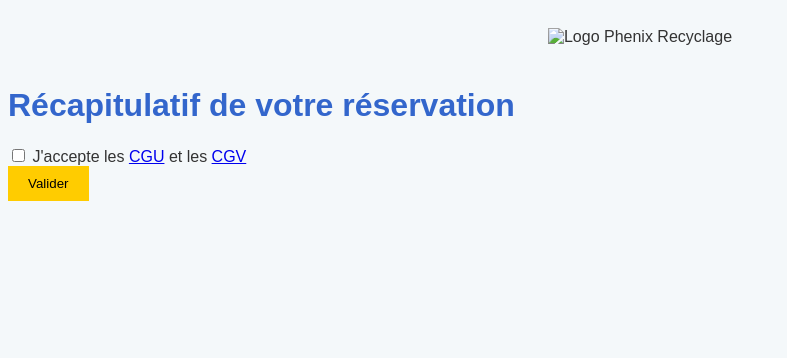
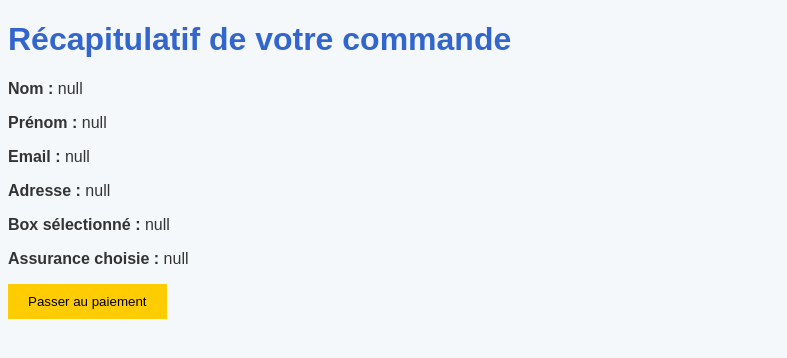
Before and after one commit to PhenixBox/AppPHXBOX, a plain HTML site: page recap.html in a window 1280 px wide. Shown: the whole page, without its empty margins (0-787 px from the left). Drawn offline with Linux system fonts and the light colour scheme.

Commit message:
Update recap.html

```diff
--- a/recap.html
+++ b/recap.html
@@ -1,29 +1,43 @@
-<!-- recap.html -->
+<!-- recapitulatif.html -->
 <!DOCTYPE html>
 <html lang="fr">
 <head>
   <meta charset="UTF-8">
   <meta name="viewport" content="width=device-width, initial-scale=1.0">
+  <title>Récapitulatif de la commande</title>
   <link rel="stylesheet" href="style.css">
-  <title>Récapitulatif de la Location</title>
 </head>
 <body>
-  <header>
-    <img src="assets/images/phenix-recyclage.png" alt="Logo Phenix Recyclage">
-  </header>
-  <main>
-    <h1>Récapitulatif de votre réservation</h1>
-    <div id="summary">
-      <!-- Dynamique avec JS -->
-    </div>
-    <div>
-      <input type="checkbox" id="cgu-cgv" required>
-      <label for="cgu-cgv">
-        J'accepte les <a href="cgu.html" target="_blank">CGU</a> et les <a href="cgv.html" target="_blank">CGV</a>
-      </label>
-    </div>
-    <button id="validate">Valider</button>
-  </main>
-  <script src="script.js"></script>
+  <h1>Récapitulatif de votre commande</h1>
+
+  <div id="recap"></div>
+
+  <button onclick="goToPayment()">Passer au paiement</button>
+
+  <script>
+    // Récupérer les données du localStorage
+    const nom = localStorage.getItem('nom');
+    const prenom = localStorage.getItem('prenom');
+    const email = localStorage.getItem('email');
+    const adresse = localStorage.getItem('adresse');
+    const box = localStorage.getItem('box');
+    const assurance = localStorage.getItem('assurance');
+
+    // Afficher les données dans la page
+    const recapContainer = document.getElementById('recap');
+    recapContainer.innerHTML = `
+      <p><strong>Nom :</strong> ${nom}</p>
+      <p><strong>Prénom :</strong> ${prenom}</p>
+      <p><strong>Email :</strong> ${email}</p>
+      <p><strong>Adresse :</strong> ${adresse}</p>
+      <p><strong>Box sélectionné :</strong> ${box}</p>
+      <p><strong>Assurance choisie :</strong> ${assurance}</p>
+    `;
+
+    // Fonction pour rediriger vers la page de paiement
+    function goToPayment() {
+      window.location.href = 'payment.html';  // Ou votre page de paiement
+    }
+  </script>
 </body>
 </html>
```
